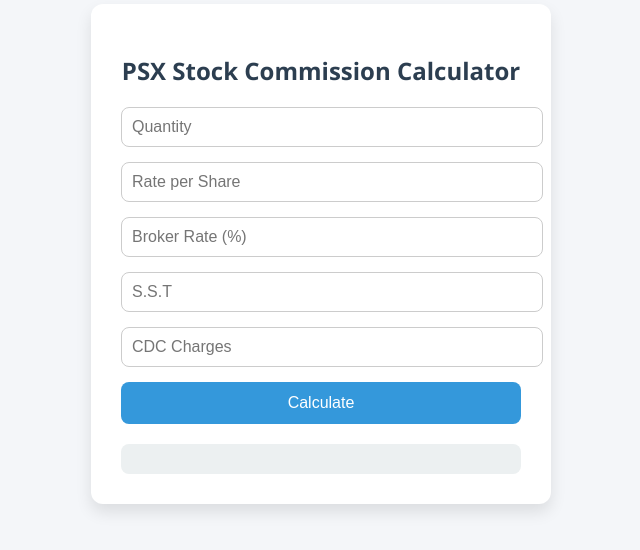
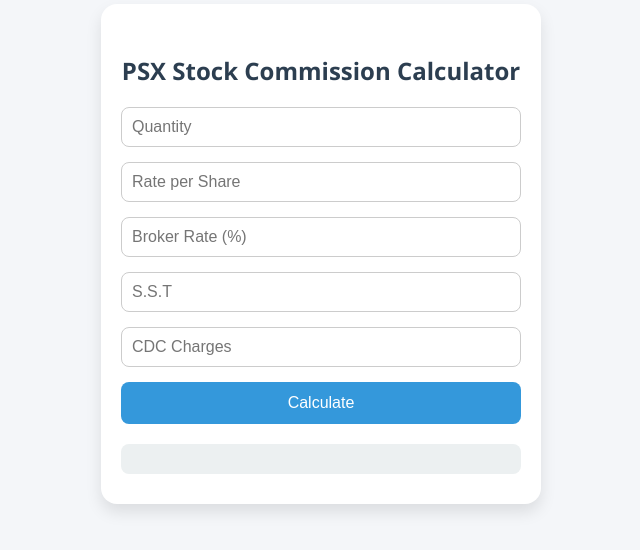
Before and after one commit to alisidhu/psx-commision-calculator, a plain HTML site: page index.html in a window 1280 px wide. Shown: the part 146-696 px from the top of the page, without its empty margins (319-959 px from the left). Drawn offline with Linux system fonts and the light colour scheme.

Commit message:
UI Changes

```diff
--- a/index.html
+++ b/index.html
@@ -1,11 +1,18 @@
 <!DOCTYPE html>
 <html lang="en">
 <head>
-  <meta charset="UTF-8">
-  <meta name="viewport" content="width=device-width, initial-scale=1.0">
+  <meta charset="UTF-8" />
+  <meta name="viewport" content="width=device-width, initial-scale=1.0" />
   <title>PSX Commission Calculator</title>
-  <link rel="manifest" href="manifest.json">
-  <meta name="theme-color" content="#3498db">
+
+  <!-- PWA Meta Tags -->
+  <link rel="manifest" href="manifest.json" />
+  <meta name="theme-color" content="#3498db" />
+  <meta name="apple-mobile-web-app-capable" content="yes" />
+  <meta name="apple-mobile-web-app-status-bar-style" content="default" />
+  <meta name="apple-mobile-web-app-title" content="PSXCalc" />
+  <link rel="apple-touch-icon" href="icon-192.png" />
+
   <style>
     body {
       font-family: 'Segoe UI', Tahoma, Geneva, Verdana, sans-serif;
@@ -15,21 +22,30 @@
       display: flex;
       justify-content: center;
       align-items: center;
-      height: 100vh;
+      min-height: 100vh;
     }
+
+    .container {
+      padding: 0 16px;
+      width: 100%;
+      box-sizing: border-box;
+    }
+
     .calculator {
       background: white;
-      padding: 30px;
-      border-radius: 12px;
-      box-shadow: 0 8px 16px rgba(0,0,0,0.1);
+      padding: 30px 20px;
+      border-radius: 16px;
+      box-shadow: 0 8px 16px rgba(0, 0, 0, 0.1);
       max-width: 400px;
-      width: 100%;
+      margin: auto;
     }
+
     .calculator h2 {
       text-align: center;
       margin-bottom: 20px;
       color: #2c3e50;
     }
+
     .calculator input {
       width: 100%;
       padding: 10px;
@@ -37,7 +53,9 @@
       border: 1px solid #ccc;
       border-radius: 8px;
       font-size: 16px;
+      box-sizing: border-box;
     }
+
     .calculator button {
       width: 100%;
       padding: 12px;
@@ -49,9 +67,11 @@
       cursor: pointer;
       transition: background-color 0.3s;
     }
+
     .calculator button:hover {
       background-color: #2980b9;
     }
+
     #output {
       margin-top: 20px;
       background-color: #ecf0f1;
@@ -63,18 +83,20 @@
   </style>
 </head>
 <body>
+  <div class="container">
     <div class="calculator">
       <h2>PSX Stock Commission Calculator</h2>
 
-    <input id="quantity" type="number" placeholder="Quantity">
-    <input id="rate" type="number" step="0.01" placeholder="Rate per Share">
-    <input id="brokerRate" type="number" step="0.0001" placeholder="Broker Rate (%)">
-    <input id="sst" type="number" step="0.01" placeholder="S.S.T">
-    <input id="cdcCharges" type="number" step="0.01" placeholder="CDC Charges">
+      <input id="quantity" type="number" placeholder="Quantity" />
+      <input id="rate" type="number" step="0.01" placeholder="Rate per Share" />
+      <input id="brokerRate" type="number" step="0.0001" placeholder="Broker Rate (%)" />
+      <input id="sst" type="number" step="0.01" placeholder="S.S.T" />
+      <input id="cdcCharges" type="number" step="0.01" placeholder="CDC Charges" />
 
       <button onclick="calculate()">Calculate</button>
 
       <div id="output"></div>
+    </div>
   </div>
 
   <script>
@@ -85,8 +107,15 @@
       const sst = parseFloat(document.getElementById("sst").value);
       const cdcCharges = parseFloat(document.getElementById("cdcCharges").value);
 
-      if (isNaN(quantity) || isNaN(rate) || isNaN(brokerRate) || isNaN(sst) || isNaN(cdcCharges)) {
-        document.getElementById("output").innerHTML = "<span style='color:red;'>Please fill all fields correctly.</span>";
+      if (
+        isNaN(quantity) ||
+        isNaN(rate) ||
+        isNaN(brokerRate) ||
+        isNaN(sst) ||
+        isNaN(cdcCharges)
+      ) {
+        document.getElementById("output").innerHTML =
+          "<span style='color:red;'>Please fill all fields correctly.</span>";
         return;
       }
 
@@ -94,19 +123,24 @@
       const brokerAmount = grossAmount * (brokerRate / 1000);
       const netAmount = grossAmount - brokerAmount - sst - cdcCharges;
 
-      document.getElementById("output").innerHTML =
-        `<strong>Gross Amount:</strong> PKR ${grossAmount.toFixed(2)}<br>
+      document.getElementById("output").innerHTML = `
+        <strong>Gross Amount:</strong> PKR ${grossAmount.toFixed(2)}<br>
         <strong>Broker Amount:</strong> PKR ${brokerAmount.toFixed(2)}<br>
         <strong>Net Amount:</strong> PKR ${netAmount.toFixed(2)}<br>
-         <strong>Commission per Share:</strong> PKR ${((brokerAmount + sst + cdcCharges) / quantity).toFixed(4)}`;
+        <strong>Commission per Share:</strong> PKR ${((brokerAmount + sst + cdcCharges) / quantity).toFixed(4)}
+      `;
     }
 
+    // Register Service Worker
     if ("serviceWorker" in navigator) {
       window.addEventListener("load", function () {
-        navigator.serviceWorker.register("sw.js").then(function (registration) {
-          console.log("ServiceWorker registration successful with scope: ", registration.scope);
-        }, function (err) {
-          console.log("ServiceWorker registration failed: ", err);
+        navigator.serviceWorker
+          .register("sw.js")
+          .then(function (registration) {
+            console.log("ServiceWorker registered:", registration.scope);
+          })
+          .catch(function (err) {
+            console.log("ServiceWorker registration failed:", err);
           });
       });
     }
```
Also changed, not shown: manifest.json. Lines whose indentation alone changed are shown as unchanged.
